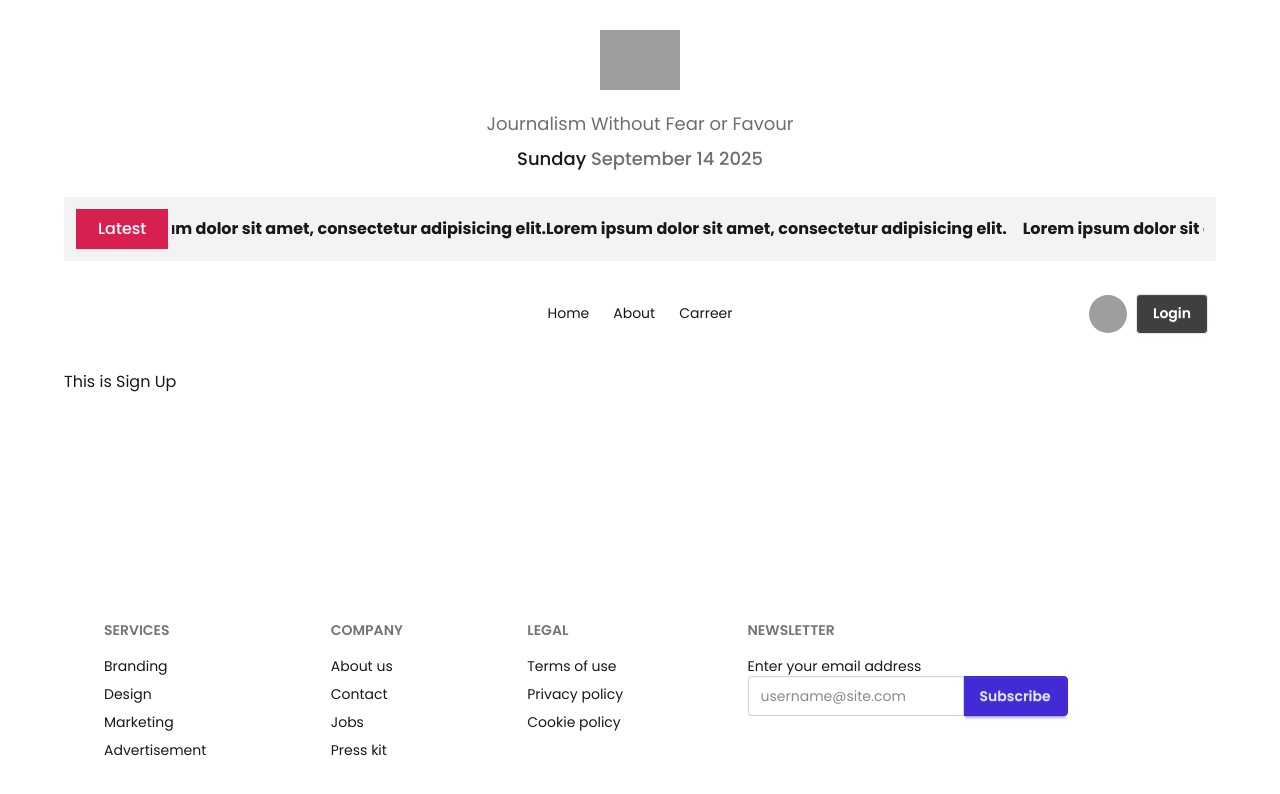
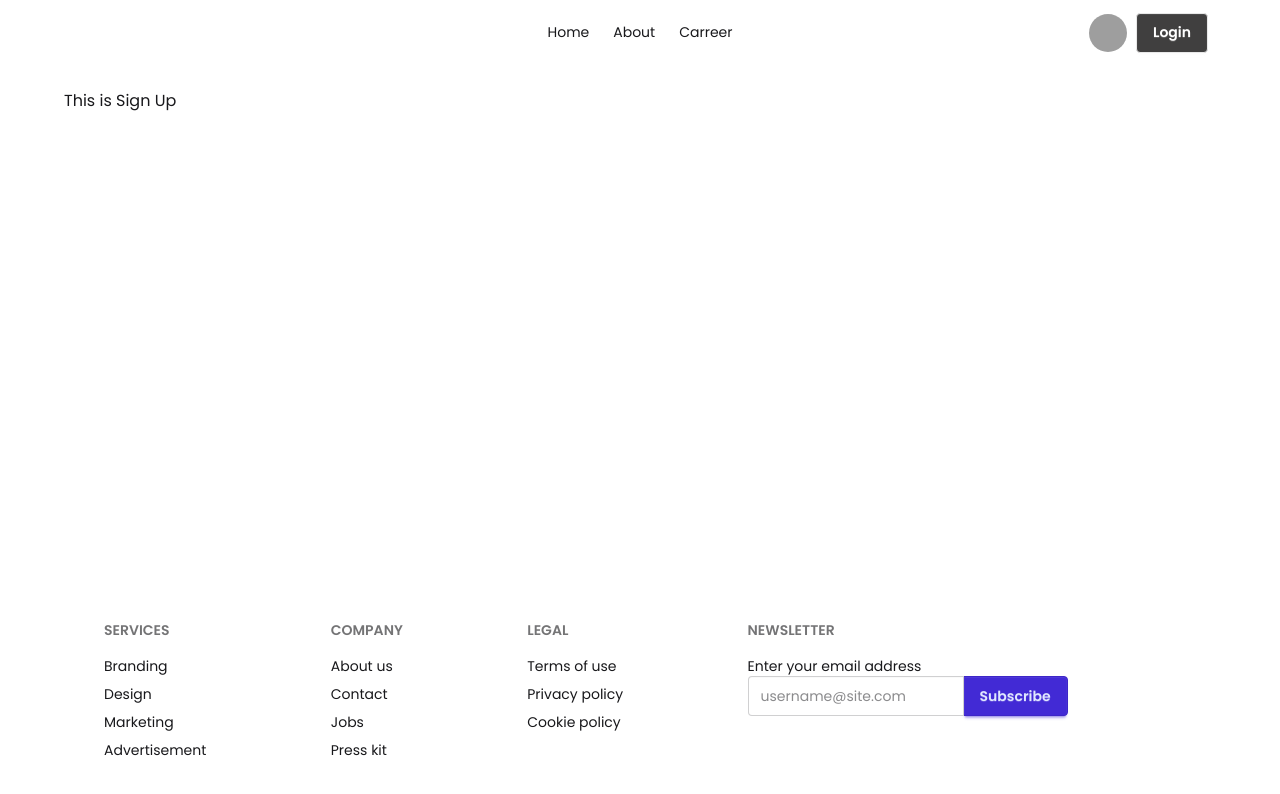
Before and after one commit to aspinchakma/Dragon-News, a React (Vite) app: page /signup in a window 1280 px wide. Shown: the top 794 px of the page. Built offline with nearby package versions, Linux system fonts and the light colour scheme; grey boxes are pictures that could not be loaded.

Commit message:
conditionaly show the header and latest news

```diff
--- a/package.json
+++ b/package.json
@@ -12,6 +12,7 @@
   "dependencies": {
     "@tailwindcss/vite": "^4.1.13",
     "daisyui": "^5.1.10",
+    "firebase": "^12.2.1",
     "react": "^19.1.1",
     "react-dom": "^19.1.1",
     "react-fast-marquee": "^1.6.5",
--- a/src/components/LeftAside.jsx
+++ b/src/components/LeftAside.jsx
@@ -15,7 +15,7 @@ const LeftAside = () => {
   return (
     <div className="text-[17px]">
       <h2 className="text-[20px] mb-3 font-semibold text-[#403f3f]">
-        All Categories
+        All Categories({categories.length})
       </h2>
       <ul className="text-[#9f9f9f]">
         {categories.map((category) => (
--- a/src/layouts/MainLayOut.jsx
+++ b/src/layouts/MainLayOut.jsx
@@ -8,8 +8,14 @@ const MainLayOut = () => {
   const location = useLocation();
   return (
     <div className="lg:w-[90%] mx-auto w-[95%] flex flex-col min-h-screen">
-      <Header />
-      <LatestNews />
+      {location.pathname !== "/signin" && location.pathname !== "/signup" ? (
+        <>
+          <Header />
+          <LatestNews />
+        </>
+      ) : (
+        ""
+      )}
       <Navbar />
       <div className="flex-1">
         <Outlet />
```
Also changed, not shown: src/firebase/firebase.init.js (added), 1 other file (tests, documents, lock files or other folders).
